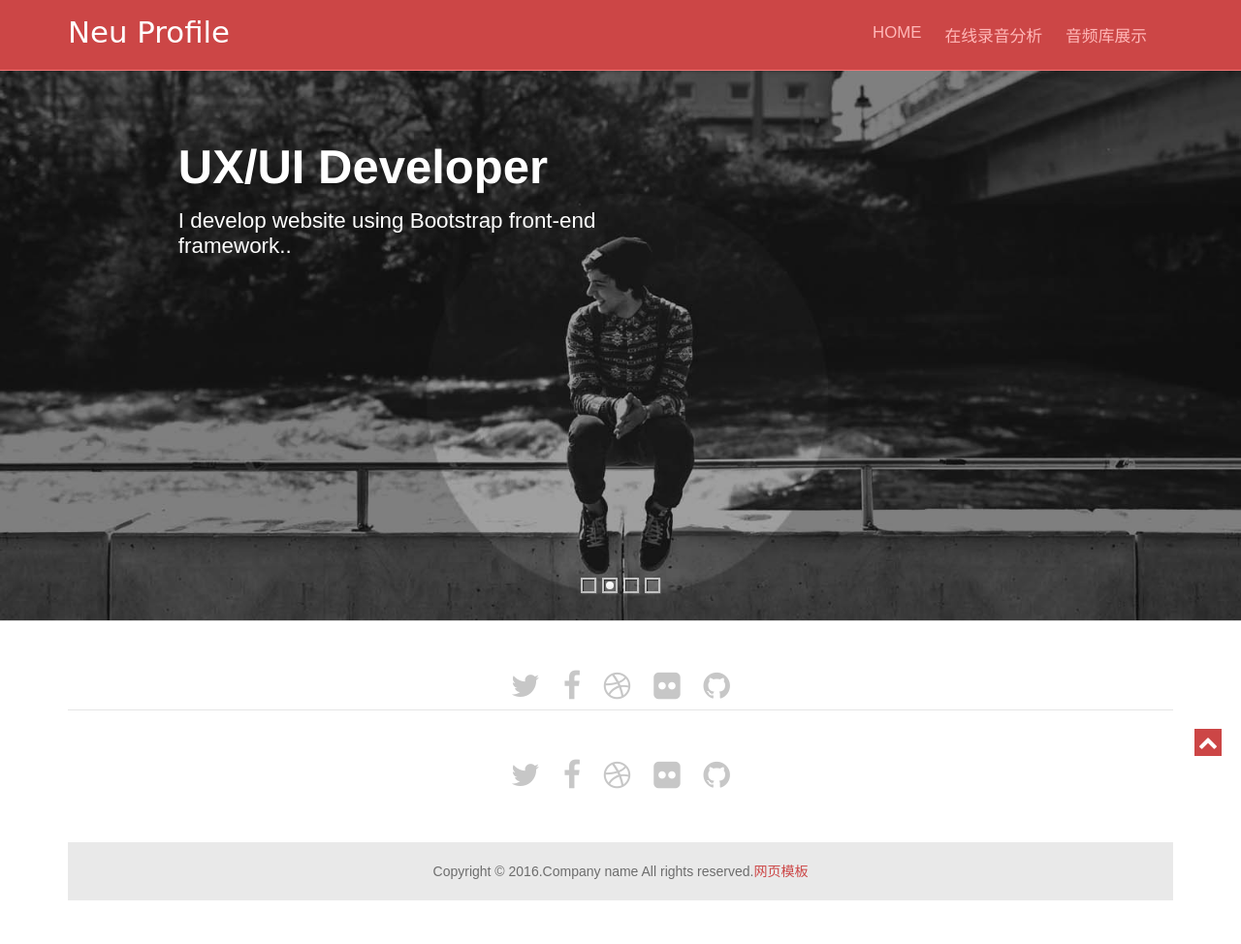
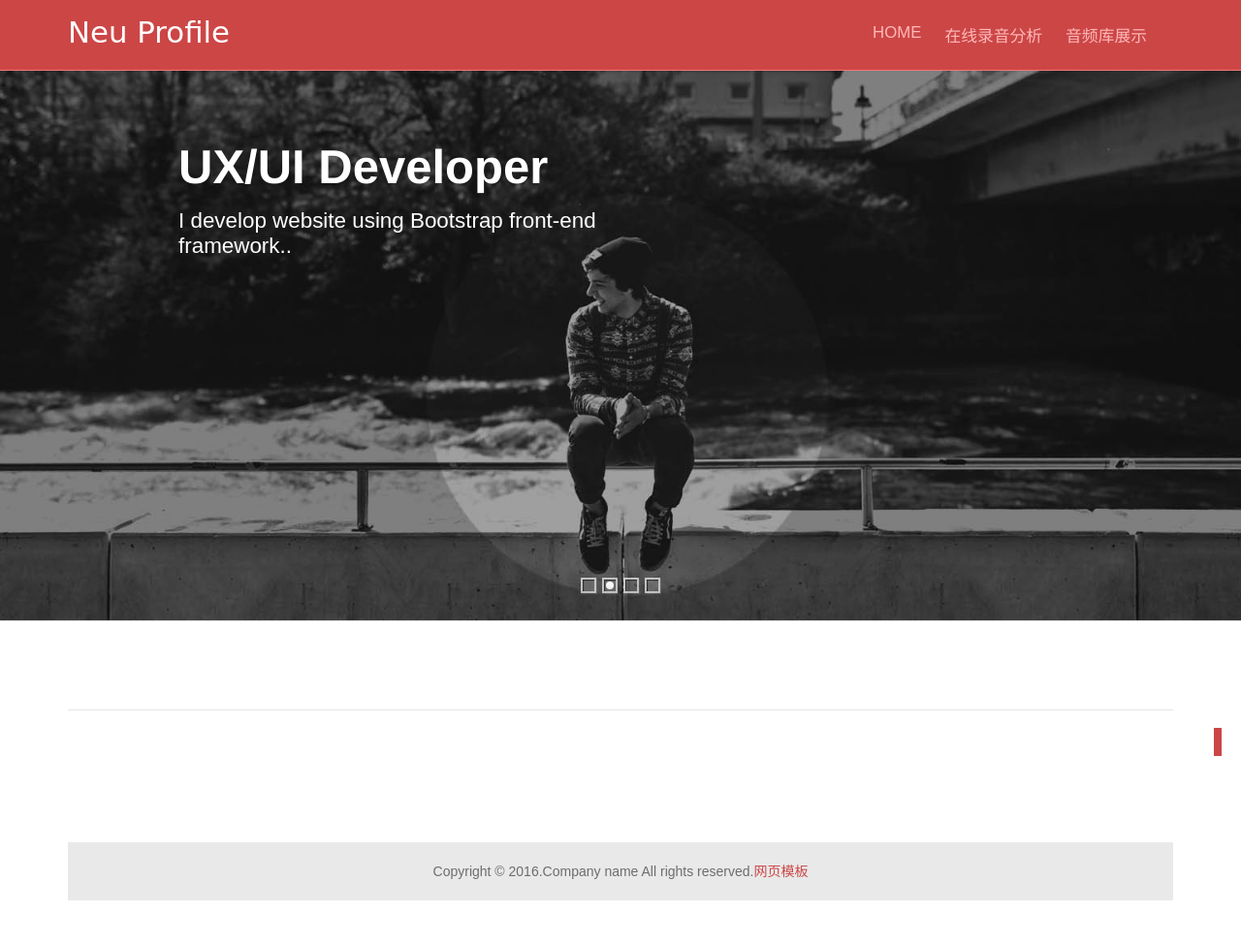
Before and after one commit to Di-Weng/emotion_classification_blstm, a Flask app: page / in a window 1280 px wide. Shown: the whole page at 97% size. Run offline with Flask 2, Linux system fonts and the light colour scheme; some libraries are stand-ins or nearby versions; some web fonts are replaced.

Commit message:
Fix errors

```diff
--- a/static/styles.css
+++ b/static/styles.css
@@ -1,6 +1,3 @@
-@import url(http://fonts.useso.com/css?family=Source+Sans+Pro:400,600,700);
-@import url(http://fonts.useso.com/css?family=Pacifico);
-
 * {
     margin: 0;
     padding: 0;
--- a/templates/base.html
+++ b/templates/base.html
@@ -27,11 +27,11 @@
     <link rel="stylesheet" type="text/css" href="static/isotope.css" media="screen" />
     <link rel="stylesheet" href="static/js/fancybox/jquery.fancybox.css" type="text/css" media="screen" />
     <link rel="stylesheet" type="text/css" href="static/da-slider.css" />
+    <script src="static/js/recorder.js"></script>
+
     <!-- Owl Carousel Assets -->
     <link href="static/js/owl-carousel/owl.carousel.css" rel="stylesheet">
     <link rel="stylesheet" href="static/styles.css" />
-    <!-- Font Awesome -->
-    <link href="static/font/static/font-awesome.min.css" rel="stylesheet">
 </head>
 
 <body>
@@ -99,8 +99,6 @@
     <script src="static/js/fancybox/jquery.fancybox.pack.js" type="text/javascript"></script>
     <script src="static/js/jquery.nav.js" type="text/javascript"></script>
     <script src="static/js/jquery.cslider.js" type="text/javascript"></script>
- <script src="contact/jqBootstrapValidation.js"></script>
- <script src="contact/contact_me.js"></script>
 
     <script src="static/js/custom.js" type="text/javascript"></script>
     <script src="static/js/owl-carousel/owl.carousel.js"></script>
```
